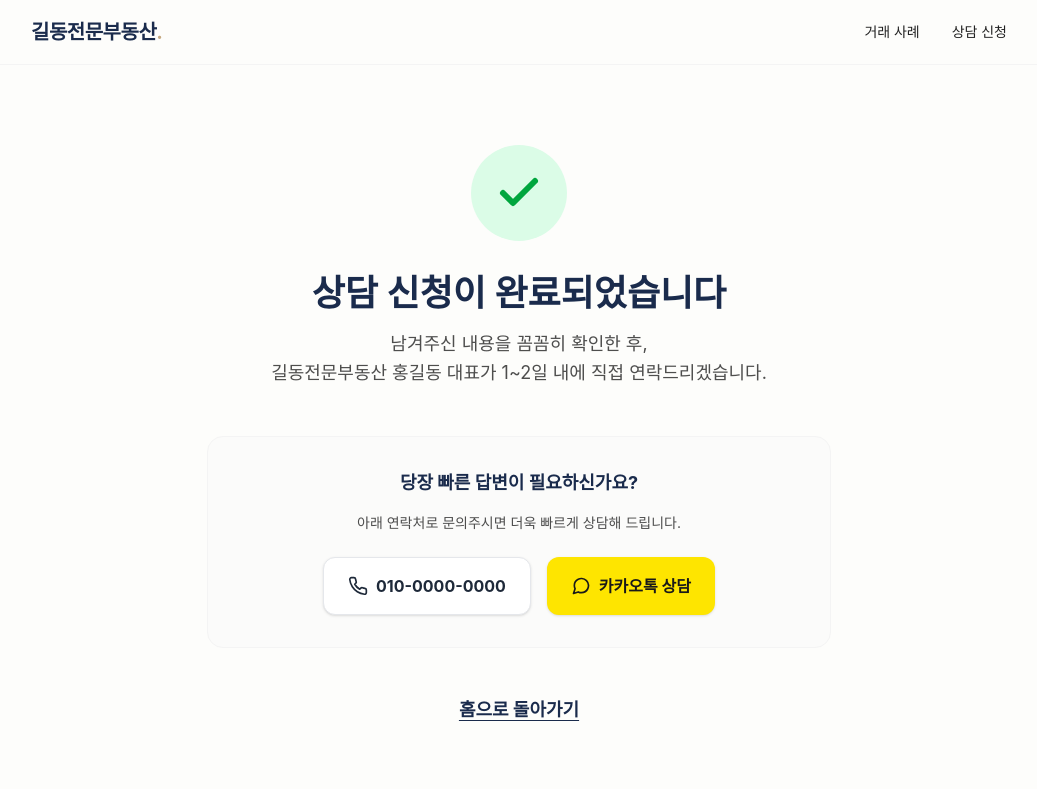
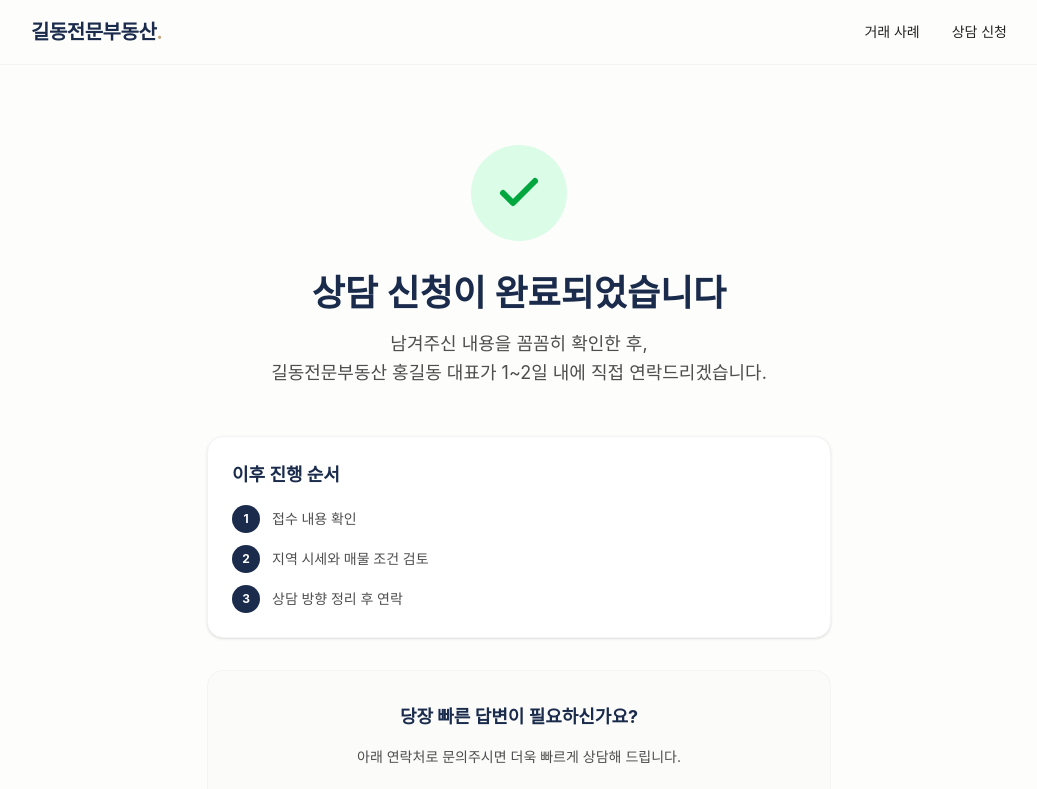
Before and after one commit to jongwoo01/realestate-test1, a Next.js app: page /completion in a window 1280 px wide. Shown: the top 789 px of the page, without its empty margins (121-1158 px from the left). Built offline with nearby package versions, Linux system fonts and the light colour scheme; a web font is replaced by a local one.

Commit message:
fix: show consultation follow-up steps
Add a short next-step checklist to the completion page so users know what happens after submitting a request.

Also hide decorative icons from assistive technology to reduce duplicate announcement noise.

```diff
--- a/app/completion/page.tsx
+++ b/app/completion/page.tsx
@@ -1,10 +1,16 @@
 import Link from "next/link";
+
+const nextSteps = [
+  "접수 내용 확인",
+  "지역 시세와 매물 조건 검토",
+  "상담 방향 정리 후 연락",
+];
 
 export default function CompletionPage() {
   return (
     <div className="py-20 px-6 max-w-2xl mx-auto text-center flex flex-col items-center justify-center min-h-[60vh]">
       <div className="w-24 h-24 bg-green-100 rounded-full flex items-center justify-center mb-8">
-        <svg width="48" height="48" viewBox="0 0 24 24" fill="none" stroke="currentColor" strokeWidth="3" strokeLinecap="round" strokeLinejoin="round" className="text-green-600">
+        <svg width="48" height="48" viewBox="0 0 24 24" fill="none" stroke="currentColor" strokeWidth="3" strokeLinecap="round" strokeLinejoin="round" className="text-green-600" aria-hidden="true">
           <polyline points="20 6 9 17 4 12"></polyline>
         </svg>
       </div>
@@ -15,18 +21,32 @@ export default function CompletionPage() {
         길동전문부동산 홍길동 대표가 1~2일 내에 직접 연락드리겠습니다.
       </p>
 
+      <div className="w-full mb-8 rounded-2xl border border-muted bg-white p-6 text-left shadow-sm">
+        <h2 className="font-bold text-primary mb-4 text-lg">이후 진행 순서</h2>
+        <ol className="space-y-3">
+          {nextSteps.map((step, index) => (
+            <li key={step} className="flex items-center gap-3 text-sm font-medium text-foreground/80">
+              <span className="flex h-7 w-7 shrink-0 items-center justify-center rounded-full bg-primary text-xs font-bold text-white">
+                {index + 1}
+              </span>
+              {step}
+            </li>
+          ))}
+        </ol>
+      </div>
+
       <div className="bg-muted/30 w-full p-8 rounded-2xl border border-muted mb-12">
         <h3 className="font-bold text-primary mb-4 text-lg">당장 빠른 답변이 필요하신가요?</h3>
         <p className="text-foreground/80 text-sm mb-6">아래 연락처로 문의주시면 더욱 빠르게 상담해 드립니다.</p>
         <div className="flex flex-col sm:flex-row gap-4 justify-center">
           <a href="tel:010-0000-0000" className="flex items-center justify-center gap-2 px-6 py-4 bg-white border border-gray-200 text-gray-800 font-bold rounded-xl hover:bg-gray-50 transition-colors shadow-sm text-base">
-            <svg width="20" height="20" viewBox="0 0 24 24" fill="none" stroke="currentColor" strokeWidth="2" strokeLinecap="round" strokeLinejoin="round">
+            <svg width="20" height="20" viewBox="0 0 24 24" fill="none" stroke="currentColor" strokeWidth="2" strokeLinecap="round" strokeLinejoin="round" aria-hidden="true">
               <path d="M22 16.92v3a2 2 0 0 1-2.18 2 19.79 19.79 0 0 1-8.63-3.07 19.5 19.5 0 0 1-6-6 19.79 19.79 0 0 1-3.07-8.67A2 2 0 0 1 4.11 2h3a2 2 0 0 1 2 1.72 12.84 12.84 0 0 0 .7 2.81 2 2 0 0 1-.45 2.11L8.09 9.91a16 16 0 0 0 6 6l1.27-1.27a2 2 0 0 1 2.11-.45 12.84 12.84 0 0 0 2.81.7A2 2 0 0 1 22 16.92z"/>
             </svg>
             010-0000-0000
           </a>
           <a href="https://pf.kakao.com/" target="_blank" rel="noreferrer" className="flex items-center justify-center gap-2 px-6 py-4 bg-[#FEE500] text-[#191919] font-bold rounded-xl hover:bg-[#FADB00] transition-colors shadow-sm text-base">
-            <svg width="20" height="20" viewBox="0 0 24 24" fill="none" stroke="currentColor" strokeWidth="2" strokeLinecap="round" strokeLinejoin="round">
+            <svg width="20" height="20" viewBox="0 0 24 24" fill="none" stroke="currentColor" strokeWidth="2" strokeLinecap="round" strokeLinejoin="round" aria-hidden="true">
               <path d="M21 11.5a8.38 8.38 0 0 1-.9 3.8 8.5 8.5 0 0 1-7.6 4.7 8.38 8.38 0 0 1-3.8-.9L3 21l1.9-5.7a8.38 8.38 0 0 1-.9-3.8 8.5 8.5 0 0 1 4.7-7.6 8.38 8.38 0 0 1 3.8-.9h.5a8.48 8.48 0 0 1 8 8v.5z"/>
             </svg>
             카카오톡 상담
```
